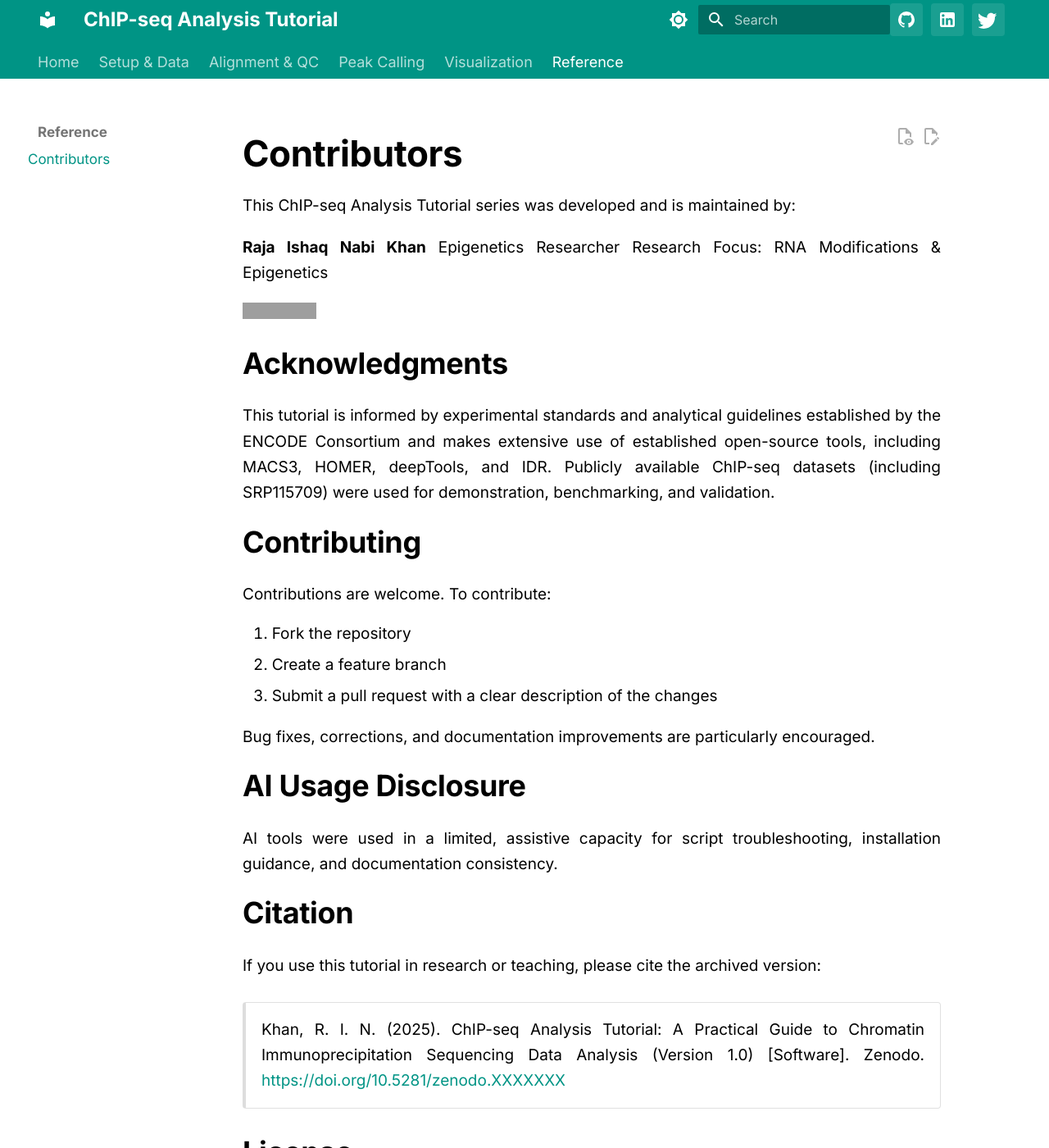
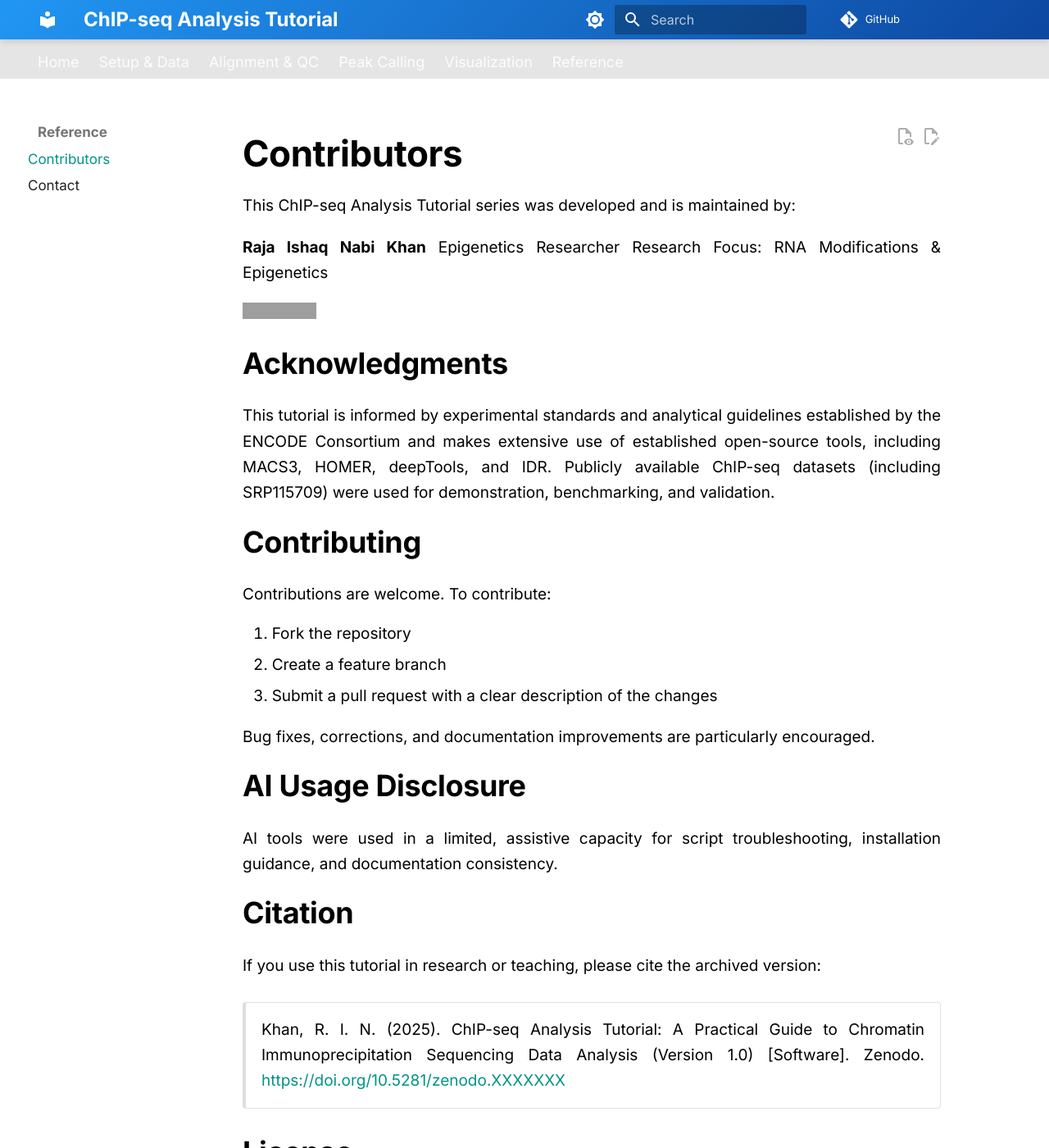
Before and after one commit to ishaaq34/chipseq-tutorial-readthedocs, an MkDocs documentation site: the page built from docs/CONTRIBUTORS.md, in a window 1280 px wide and 1400 px high. Shown: the whole window at 82% size. Built offline with MkDocs 1.6.1 and Material for MkDocs 9.7.7, drawn with Linux system fonts in a browser that asks for light colours; comment, search, counter and statistics services are not loaded; some of the changed text lies outside the part shown; grey boxes are pictures that could not be loaded.

Commit message:
Redesign header: gradient blue style, move social links to Contact page, re-enable footer nav

```diff
--- a/docs/stylesheets/extra.css
+++ b/docs/stylesheets/extra.css
@@ -1,5 +1,5 @@
 /* Force CSS version update */
-/* Version: v32 */
+/* Version: v33 */
 
 :root {
   --md-text-font-size: 0.95rem;
@@ -459,7 +459,19 @@
   text-align: center !important;
   margin: 1em 0 !important;
 }
-/* Hide footer navigation completely */
-.md-footer {
-  display: none !important;
+/* Footer navigation - styled to match MkDocs official */
+.md-footer-nav {
+  background: linear-gradient(135deg, #2196f3 0%, #0d47a1 100%) !important;
 }
+
+.md-footer-nav__link {
+  color: white !important;
+}
+
+.md-footer-nav__title {
+  color: rgba(255,255,255,0.9) !important;
+}
+
+.md-footer-nav__direction {
+  color: rgba(255,255,255,0.7) !important;
+}
--- a/mkdocs.yml
+++ b/mkdocs.yml
@@ -100,3 +100,4 @@
       - Annotation with ChIPseeker: 16_chipseeker_annotation.md
   - Reference:
       - Contributors: CONTRIBUTORS.md
+      - Contact: contact.md
--- a/overrides/main.html
+++ b/overrides/main.html
@@ -3,78 +3,33 @@
 {% block header %}
 {{ super() }}
 <style>
-  /* Hide default GitHub repo icon */
-  .md-header__source {
-    display: none !important;
+  /* Gradient blue header like official MkDocs */
+  .md-header {
+    background: linear-gradient(135deg, #2196f3 0%, #0d47a1 100%) !important;
+    box-shadow: 0 2px 8px rgba(0,0,0,0.15) !important;
   }
 
-  .social-buttons {
-    display: inline-flex;
-    gap: 0.5rem;
-    align-items: center;
-    margin-left: auto;
-    margin-right: 1rem;
+  /* Clean navigation tabs */
+  .md-tabs {
+    background: rgba(0,0,0,0.1) !important;
   }
 
-  .social-buttons a {
-    display: inline-flex;
-    align-items: center;
-    justify-content: center;
-    width: 2rem;
-    height: 2rem;
-    border-radius: 0.2rem;
-    background-color: rgba(255, 255, 255, 0.1);
-    transition: background-color 0.2s, transform 0.2s;
+  .md-tabs__link {
+    opacity: 0.9 !important;
   }
 
-  .social-buttons a:hover {
-    background-color: rgba(255, 255, 255, 0.2);
-    transform: translateY(-2px);
+  .md-tabs__link:hover,
+  .md-tabs__link--active {
+    opacity: 1 !important;
   }
 
-  .social-buttons svg {
-    width: 1.2rem;
-    height: 1.2rem;
-    fill: white;
+  /* Clean header title */
+  .md-header__title {
+    font-weight: 600 !important;
   }
 </style>
-
-<script>
-  document.addEventListener('DOMContentLoaded', function() {
-    const headerInner = document.querySelector('.md-header__inner');
-    if (headerInner) {
-      const socialButtons = document.createElement('div');
-      socialButtons.className = 'social-buttons';
-      socialButtons.innerHTML = `
-        <a href="https://github.com/ishaaq34/Chipseq_analysis_tutorial_mkdocs" target="_blank" rel="noopener" title="GitHub Repository">
-          <svg xmlns="http://www.w3.org/2000/svg" viewBox="0 0 24 24">
-            <path d="M12 2A10 10 0 0 0 2 12c0 4.42 2.87 8.17 6.84 9.5.5.08.66-.23.66-.5v-1.69c-2.77.6-3.36-1.34-3.36-1.34-.46-1.16-1.11-1.47-1.11-1.47-.91-.62.07-.6.07-.6 1 .07 1.53 1.03 1.53 1.03.87 1.52 2.34 1.07 2.91.83.09-.65.35-1.09.63-1.34-2.22-.25-4.55-1.11-4.55-4.92 0-1.11.38-2 1.03-2.71-.1-.25-.45-1.29.1-2.64 0 0 .84-.27 2.75 1.02.79-.22 1.65-.33 2.5-.33.85 0 1.71.11 2.5.33 1.91-1.29 2.75-1.02 2.75-1.02.55 1.35.2 2.39.1 2.64.65.71 1.03 1.6 1.03 2.71 0 3.82-2.34 4.66-4.57 4.91.36.31.69.92.69 1.85V21c0 .27.16.59.67.5C19.14 20.16 22 16.42 22 12A10 10 0 0 0 12 2z"/>
-          </svg>
-        </a>
-        <a href="https://linkedin.com/in/raja-khan-b3a77a289" target="_blank" rel="noopener" title="LinkedIn">
-          <svg xmlns="http://www.w3.org/2000/svg" viewBox="0 0 24 24">
-            <path d="M19 3a2 2 0 0 1 2 2v14a2 2 0 0 1-2 2H5a2 2 0 0 1-2-2V5a2 2 0 0 1 2-2h14m-.5 15.5v-5.3a3.26 3.26 0 0 0-3.26-3.26c-.85 0-1.84.52-2.32 1.3v-1.11h-2.79v8.37h2.79v-4.93c0-.77.62-1.4 1.39-1.4a1.4 1.4 0 0 1 1.4 1.4v4.93h2.79M6.88 8.56a1.68 1.68 0 0 0 1.68-1.68c0-.93-.75-1.69-1.68-1.69a1.69 1.69 0 0 0-1.69 1.69c0 .93.76 1.68 1.69 1.68m1.39 9.94v-8.37H5.5v8.37h2.77z"/>
-          </svg>
-        </a>
-        <a href="https://twitter.com/rajaishaaq" target="_blank" rel="noopener" title="Twitter">
-          <svg xmlns="http://www.w3.org/2000/svg" viewBox="0 0 24 24">
-            <path d="M22.46 6c-.85.38-1.78.64-2.75.76 1-.6 1.76-1.55 2.12-2.68-.93.55-1.96.96-3.06 1.18-.88-.94-2.13-1.53-3.52-1.53-2.67 0-4.84 2.17-4.84 4.84 0 .38.04.75.13 1.10-4.02-.2-7.58-2.13-9.96-5.06-.42.72-.66 1.55-.66 2.44 0 1.68.85 3.16 2.15 4.03-.79-.03-1.53-.24-2.18-.6v.06c0 2.34 1.67 4.29 3.88 4.73-.4.11-.83.17-1.27.17-.31 0-.61-.03-.91-.08.61 1.92 2.39 3.32 4.5 3.36-1.65 1.29-3.73 2.06-5.99 2.06-.39 0-.77-.02-1.15-.07 2.13 1.37 4.66 2.17 7.38 2.17 8.86 0 13.7-7.34 13.7-13.7 0-.21 0-.42-.01-.63.94-.68 1.76-1.53 2.41-2.5z"/>
-          </svg>
-        </a>
-      `;
-      headerInner.appendChild(socialButtons);
-    }
-  });
-</script>
 {% endblock %}
 
 {% block content %}
 {{ super() }}
-
-<!-- Professional Scholarly Metrics Section -->
-<!-- Compact Scholarly Metrics Section -->
-
-
-<!-- Altmetric Script -->
-<script type='text/javascript' src='https://d1bxh8uas1mnw7.cloudfront.net/assets/embed.js'></script>
 {% endblock %}
```
Also changed, not shown: docs/contact.md (added, +29 -0 lines).
